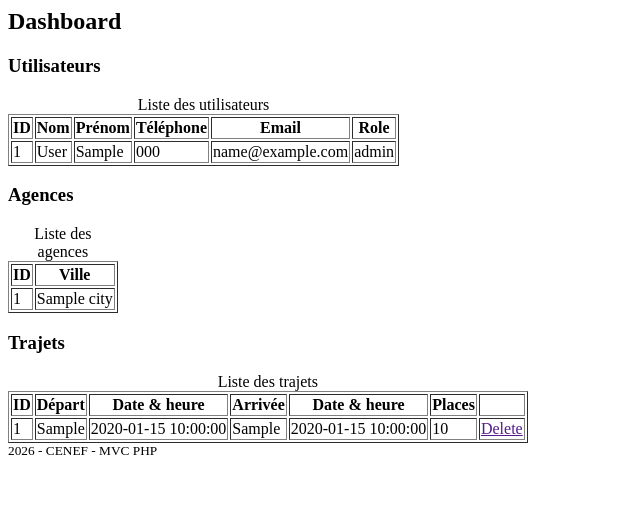
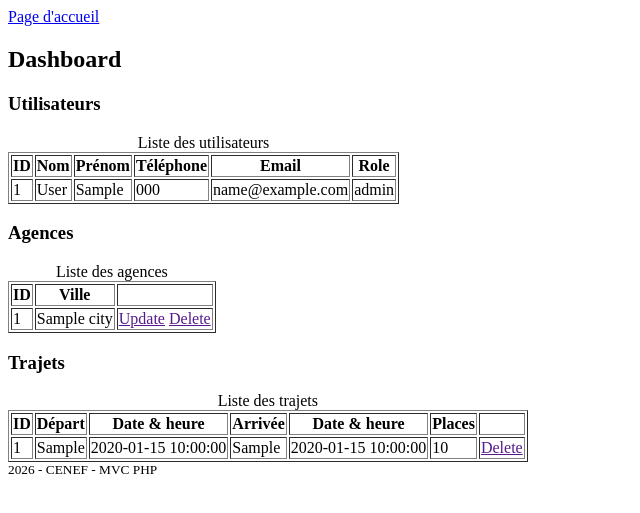
Before and after one commit to kevinmarlin-alt/devoir_touche-pas-au-klaxon_PHP_MVC, a PHP site: template app/Views/Dashboard/dashboard.php in a window 1280 px wide. Shown: the top 513 px of the page, without its empty margins (0-640 px from the left). Run offline with PHP 8.4, Linux system fonts and the light colour scheme; the template is opened without the code that fills it: most values are stand-ins (such as "Sample title", 1, 10 or a date in 2020).

Commit message:
feature(admin): add breadcrumb trail and action button

```diff
--- a/app/Views/Dashboard/dashboard.php
+++ b/app/Views/Dashboard/dashboard.php
@@ -1,3 +1,6 @@
+<nav>
+    <a href="/">Page d'accueil</a>
+</nav>
 <h2>Dashboard</h2>
 <section id="users">
     <h3>Utilisateurs</h3>
@@ -30,11 +33,16 @@
         <tr>
             <th>ID</th>
             <th>Ville</th>
+            <th></th>
         </tr>
         <?php foreach($agencies as $agency): ?>
             <tr>
                 <td><?= $agency['id'] ?></td>
                 <td><?= $agency['city'] ?></td>
+                <td>
+                    <a href="">Update</a>
+                    <a href="">Delete</a>
+                </td>
             </tr>
         <?php endforeach; ?>
     </table>
```
Also changed, not shown: app/Views/Layouts/Header/header.php (+8 -2 lines).
